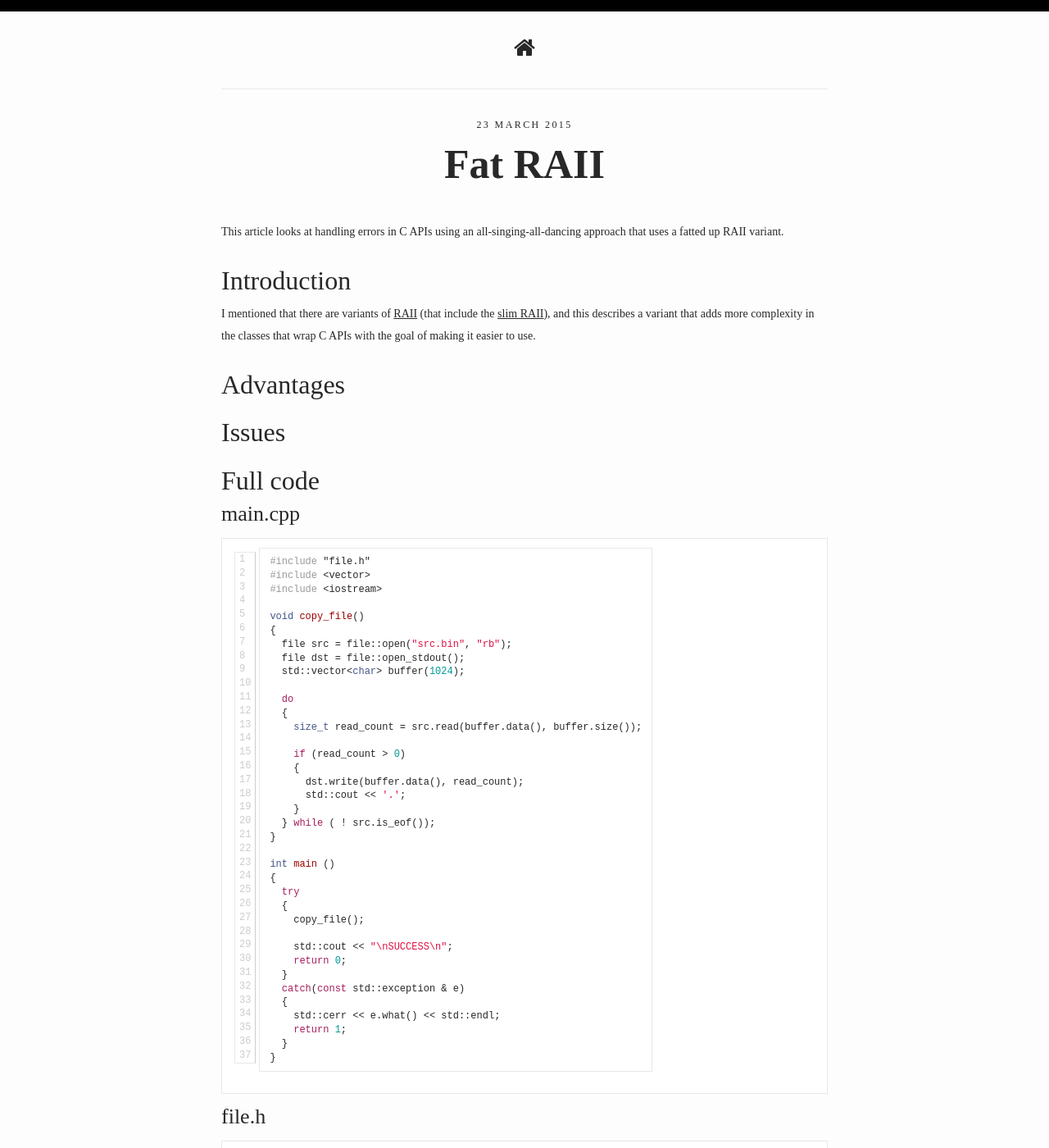
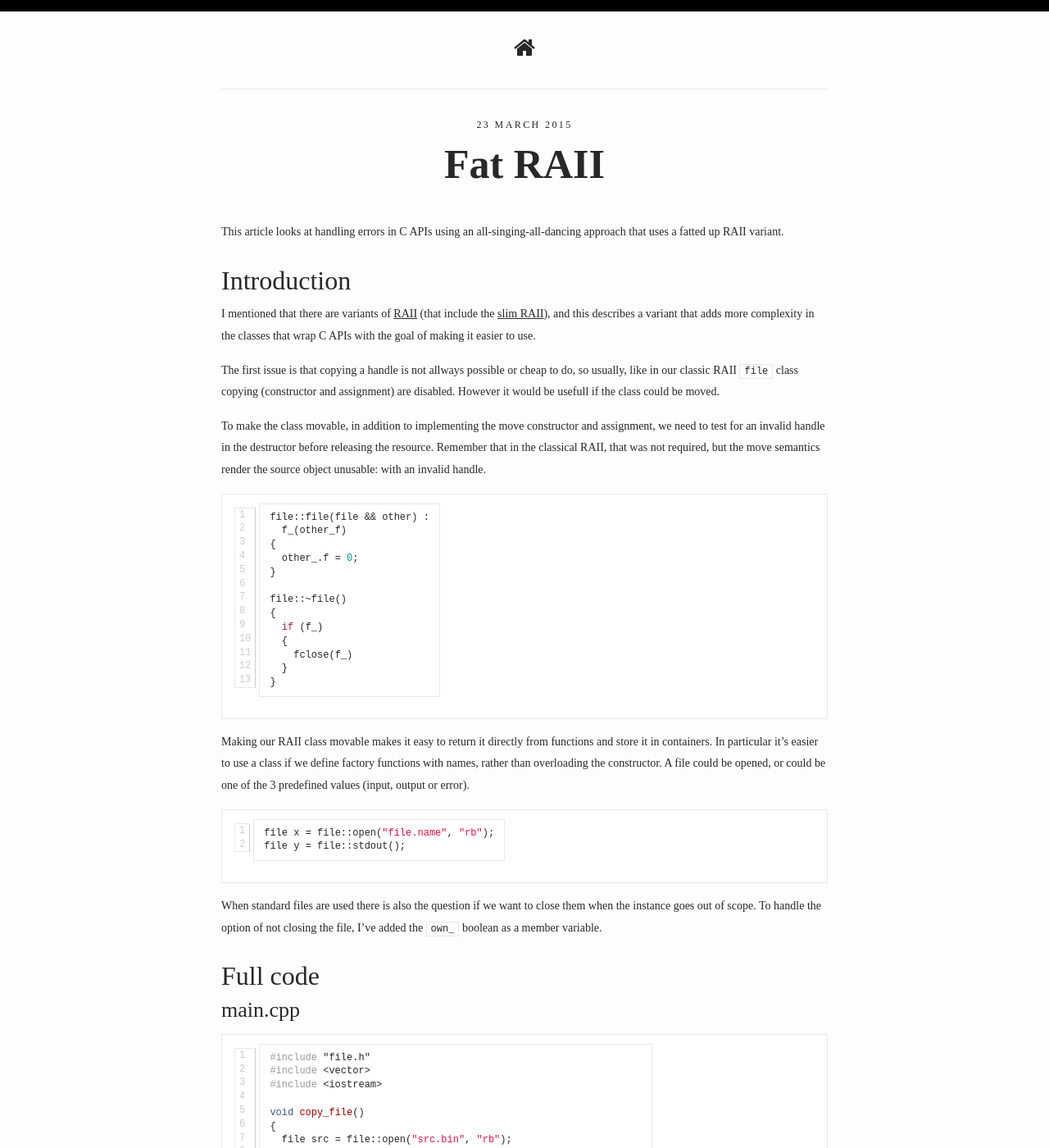
Before and after one commit to bajamircea/bajamircea.github.io, a Jekyll site: the page built from _posts/2015-03-23-fat-raii.markdown, in a window 1280 px wide and 1400 px high. Shown: the whole window at 82% size. Built offline with Jekyll 4.4.1, drawn with Linux system fonts in a browser that asks for light colours; nearby versions of some CDN libraries; some of the changed text lies outside the part shown.

Commit message:
Contents of Fat RAII article

```diff
--- a/_posts/2015-03-23-fat-raii.markdown
+++ b/_posts/2015-03-23-fat-raii.markdown
@@ -14,12 +14,47 @@ I mentioned that there are variants of [RAII][classic-raii] (that include the
 [slim RAII][slim-raii]), and this describes a variant that adds more complexity
 in the classes that wrap C APIs with the goal of making it easier to use.
 
+The first issue is that copying a handle is not allways possible or cheap to
+do, so usually, like in our classic RAII `file` class copying (constructor and
+assignment) are disabled. However it would be usefull if the class could be
+moved.
 
-## Advantages
+To make the class movable, in addition to implementing the move constructor and
+assignment, we need to test for an invalid handle in the destructor before
+releasing the resource. Remember that in the classical RAII, that was not
+required, but the move semantics render the source object unusable: with an
+invalid handle.
 
+{% highlight c++ linenos %}
+file::file(file && other) :
+  f_(other_f)
+{
+  other_.f = 0;
+}
 
+file::~file()
+{
+  if (f_)
+  {
+    fclose(f_)
+  }
+}
+{% endhighlight %}
 
-## Issues
+Making our RAII class movable makes it easy to return it directly from
+functions and store it in containers. In particular it's easier to use a class
+if we define factory functions with names, rather than overloading the
+constructor. A file could be opened, or could be one of the 3 predefined values
+(input, output or error).
+
+{% highlight c++ linenos %}
+file x = file::open("file.name", "rb");
+file y = file::stdout();
+{% endhighlight %}
+
+When standard files are used there is also the question if we want to close
+them when the instance goes out of scope. To handle the option of not closing
+the file, I've added the `own_` boolean as a member variable.
 
 
 ## Full code
@@ -195,7 +229,9 @@ void file::log_and_throw(const char * message)
 
 ## Summary
 
-**RAII rules!**
+As you use a particular RAII class more and more, there might be a trade off to
+be made between compactness and minimalism (with impact on performance) one one
+side (classic RAII) and ease of use on the other side (the example above).
 
 
 [classic-raii]:     {% post_url 2015-03-17-classic-raii %}
```
Also changed, not shown: other parts of _posts/2015-03-23-fat-raii.markdown (+5 -6 lines).
